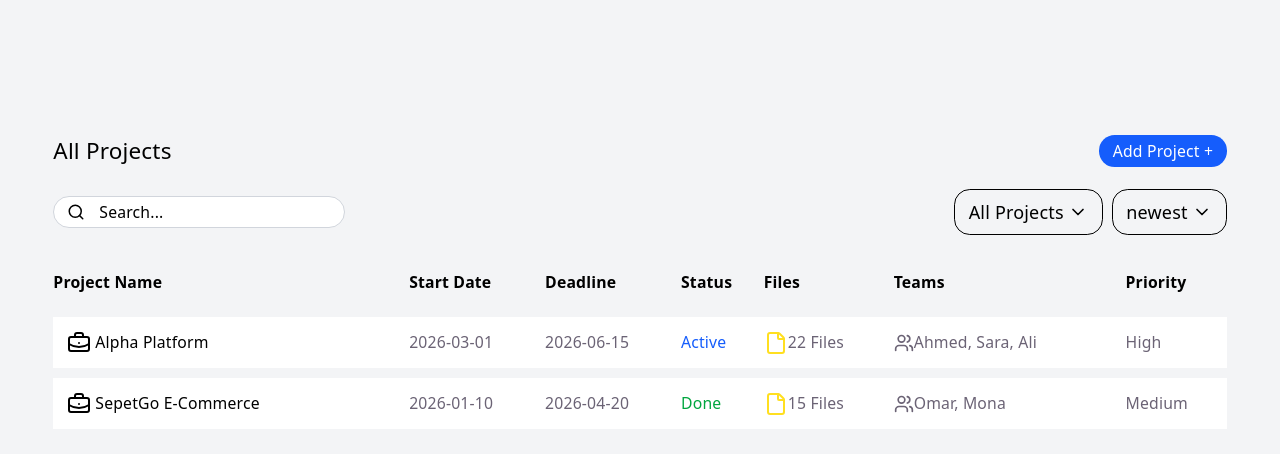
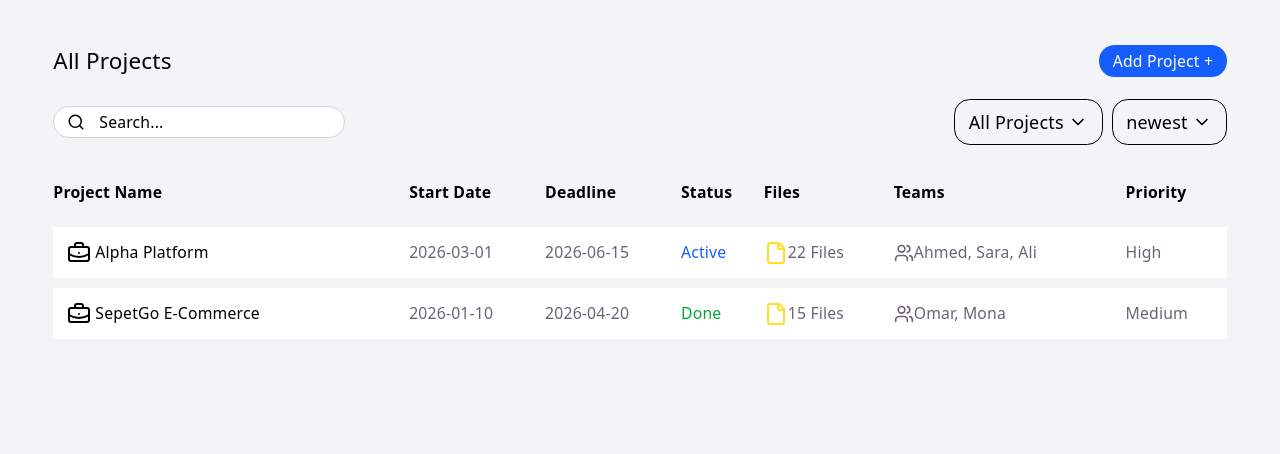
Before and after one commit to Abdulrahmanfawzy/project-managment-team-2, a React (Vite) app: page / in a window 1280 px wide. Shown: the top 454 px of the page. Built offline with nearby package versions, Linux system fonts and the light colour scheme.

Commit message:
fix: update margins in all projects page

```diff
--- a/src/app/routes/AllProjectsPage.jsx
+++ b/src/app/routes/AllProjectsPage.jsx
@@ -71,7 +71,7 @@ export default function AllProjectsPage() {
 
   return (
     <>
-      <div className="bg-gray-100 min-h-screen pt-30">
+      <div className="bg-gray-100 min-h-screen pt-10">
         <div className="flex flex-col w-11/12 m-auto">
           <div className="flex justify-between items-center">
             <h1 className="text-black text-xl font-medium">All Projects</h1>
```
